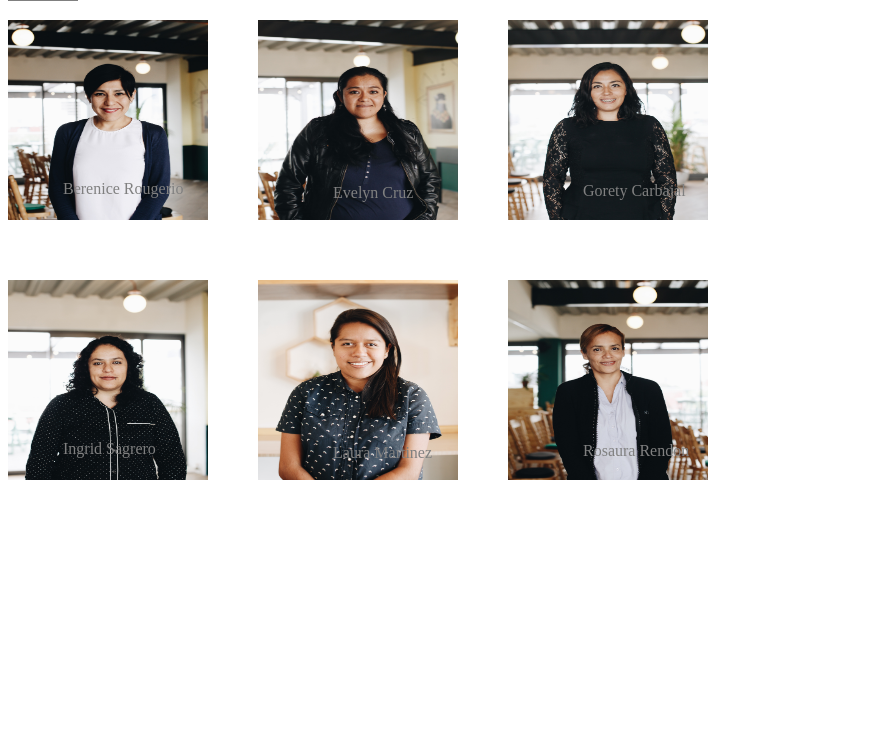
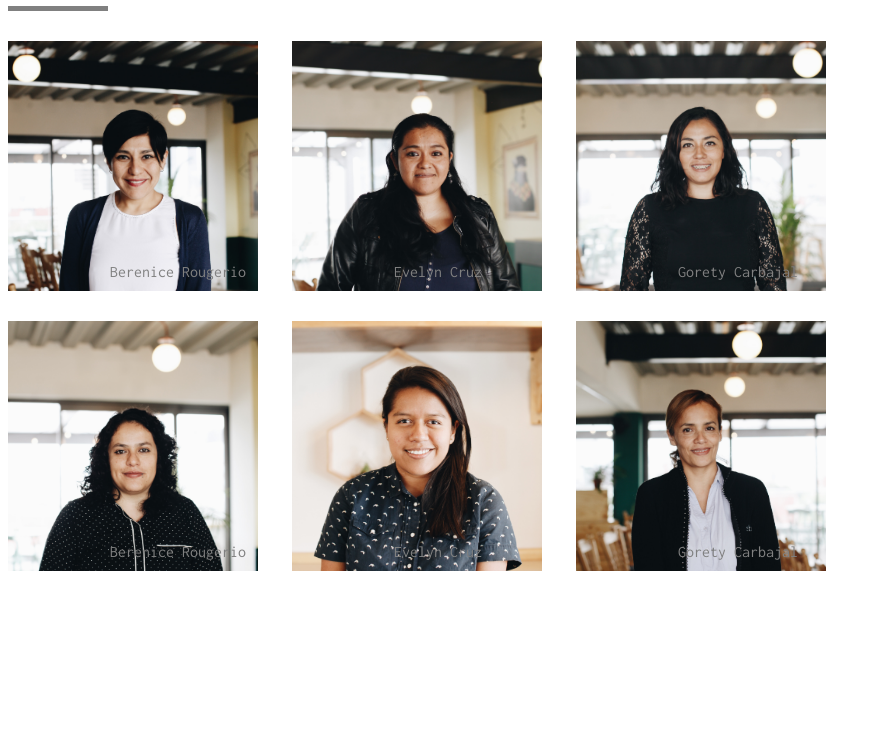
Before and after one commit to Eve2403/Nuestras-coders, a plain HTML site: page index.html in a window 1280 px wide. Shown: the part 70-800 px from the top of the page, without its empty margins (0-881 px from the left). Drawn offline with Linux system fonts and the light colour scheme; files whose address does not match are found by name.

Commit message:
Subiendo coders mejorado

```diff
--- a/index.html
+++ b/index.html
@@ -3,48 +3,36 @@
   <head>
     <meta charset="utf-8">
     <link rel="stylesheet" href="nuestras_coders/css/main.css">
-    <title>Nuestras coders</title>
+    <link href="https://fonts.googleapis.com/css?family=Inconsolata" rel="stylesheet">
+    <title>Nuestras Coders</title>
   </head>
   <body>
-    <!--encabezado de la pag-->
-    <h2>Nuestras Coders</h2>
+    <header>
+      <h1>Nuestras Coders</h1>
+      <div class="pleca"></div>
+    </header>
 
-    <!--barrita gris de separacion-->
-    <div class="barra"></div>
-
-    <!--primer bloque de 3 coders con imagen y nombre-->
-    <article class="coder1a3">
-      <div class="container1">
-        <img class="img1"src="nuestras_coders/assets/images/Berenice Rougerio.JPG" alt="">
-        <span class="name1">Berenice Rougerio</span>
+  <article class="bloque1">
+    <div class="image1">
+      <p class="name">Berenice Rougerio</p>
     </div>
-
-      <div class="container2">
-        <img class="img2"src="nuestras_coders/assets/images/Evelyn Cruz.JPG" alt="">
-        <span class="name2">Evelyn Cruz</span>
+    <div class="image2">
+      <p class="name">Evelyn Cruz</p>
     </div>
-
-      <div class="container">
-        <img class="img3"src="nuestras_coders/assets/images/Gorety Carbajal.JPG" alt="">
-        <span class="name3">Gorety Carbajal</span>
+    <div class="image3">
+      <p class="name">Gorety Carbajal</p>
     </div>
   </article>
 
-    <!--segundo bloque de 3 -->
-    <article class="coder4a6">
-      <div class="container1">
-        <img class="img1"src="nuestras_coders/assets/images/Ingrid Sagrero.JPG" alt="">
-        <span class="name1">Ingrid Sagrero</span>
+  <article class="bloque2">
+    <div class="image4">
+      <p class="name">Berenice Rougerio</p>
     </div>
-
-      <div class="container2">
-        <img class="img2"src="nuestras_coders/assets/images/Laura Martinez.JPG" alt="">
-        <span class="name2">Laura Martinez</span>
+    <div class="image5">
+      <p class="name">Evelyn Cruz</p>
     </div>
-
-      <div class="container">
-        <img class="img3"src="nuestras_coders/assets/images/Rosaura Rendon.JPG" alt="">
-        <span class="name3">Rosaura Rendon</span>
+    <div class="image6">
+      <p class="name">Gorety Carbajal</p>
     </div>
   </article>
 
--- a/nuestras_coders/css/main.css
+++ b/nuestras_coders/css/main.css
@@ -1,61 +1,59 @@
-
-.barra{
+h1{
+  font-family: 'Inconsolata', monospace;
+}
+.pleca{
   background: grey;
-  width: 70px;
-  height: 4px;
+  width: 100px;
+  height: 5px;
 }
-/*clase psra poder mover el primer bloque de 3*/
-.coder1a3{
-  position: absolute;
-  top: 90px;
+.bloque1{
+  position: relative;
+  top: 30px;
 }
-/*clase para mover el segundo bloque*/
-.coder4a6{
-  position: absolute;
-  top: 350px;
+.bloque2{
+  position: relative;
+  top: 60px;
 }
-/*propiedades de las imagenes 1,2 y3 comunes en los dos bloques*/
-.img1{
+.image1, .image4{
+  display: inline-block;
   position: relative;
-  width: 200px;
-  height: 200px;
+  width: 250px;
+  height: 250px;
 }
-.img2{
-  position: absolute;
-  top: 0px;
-  left: 250px;
-  width: 200px;
-  height: 200px;
+.image2, .image3, .image5, .image6{
+  display: inline-block;
+  position: relative;
+  margin-left: 30px;
+  width: 250px;
+  height: 250px;
 }
-.img3{
-  position: absolute;
-  top: 0;
-  left: 500px;
-  width: 200px;
-  height: 200px;
+.name{
+  position: relative;
+  color: grey;
+  font-family: 'Inconsolata', monospace;
+  left: 102px;
+  top: 206px;
 }
-/*propiedades de nombres 1,2 y3 comunes en los dos bloques*/
-.name1{
-  position:absolute;
-  margin: 0;
-  padding: 0;
-  top: 160px;
-  left: 55px;
-  color: grey;
+.image1{
+  background-image:url("C:/Users/evepa/Documents/laboratoria/sprint2_html_css/nuestras_coders_mejorado/nuestras_coders/assets/images/Berenice Rougerio.JPG");
+  background-size: cover;
+}.image2{
+  background-image:url("C:/Users/evepa/Documents/laboratoria/sprint2_html_css/nuestras_coders_mejorado/nuestras_coders/assets/images/Evelyn Cruz.JPG");
+  background-size: cover;
 }
-.name2{
-  position:relative;
-  margin: 0;
-  padding: 0;
-  top: -40px;
-  left: 325px;
-  color: grey;
+.image3{
+  background-image:url("C:/Users/evepa/Documents/laboratoria/sprint2_html_css/nuestras_coders_mejorado/nuestras_coders/assets/images/Gorety Carbajal.JPG");
+  background-size: cover;
 }
-.name3{
-  position:relative;
-  margin: 0;
-  padding: 0;
-  top: -60px;
-  left: 575px;
-  color: grey;
+.image4{
+  background-image:url("C:/Users/evepa/Documents/laboratoria/sprint2_html_css/nuestras_coders_mejorado/nuestras_coders/assets/images/Ingrid Sagrero.JPG");
+  background-size: cover;
 }
+.image5{
+  background-image:url("C:/Users/evepa/Documents/laboratoria/sprint2_html_css/nuestras_coders_mejorado/nuestras_coders/assets/images/Laura Martinez.JPG");
+  background-size: cover;
+}
+.image6{
+  background-image:url("C:/Users/evepa/Documents/laboratoria/sprint2_html_css/nuestras_coders_mejorado/nuestras_coders/assets/images/Rosaura Rendon.JPG");
+  background-size: cover;
+}
```
Lines whose indentation alone changed are shown as unchanged.
